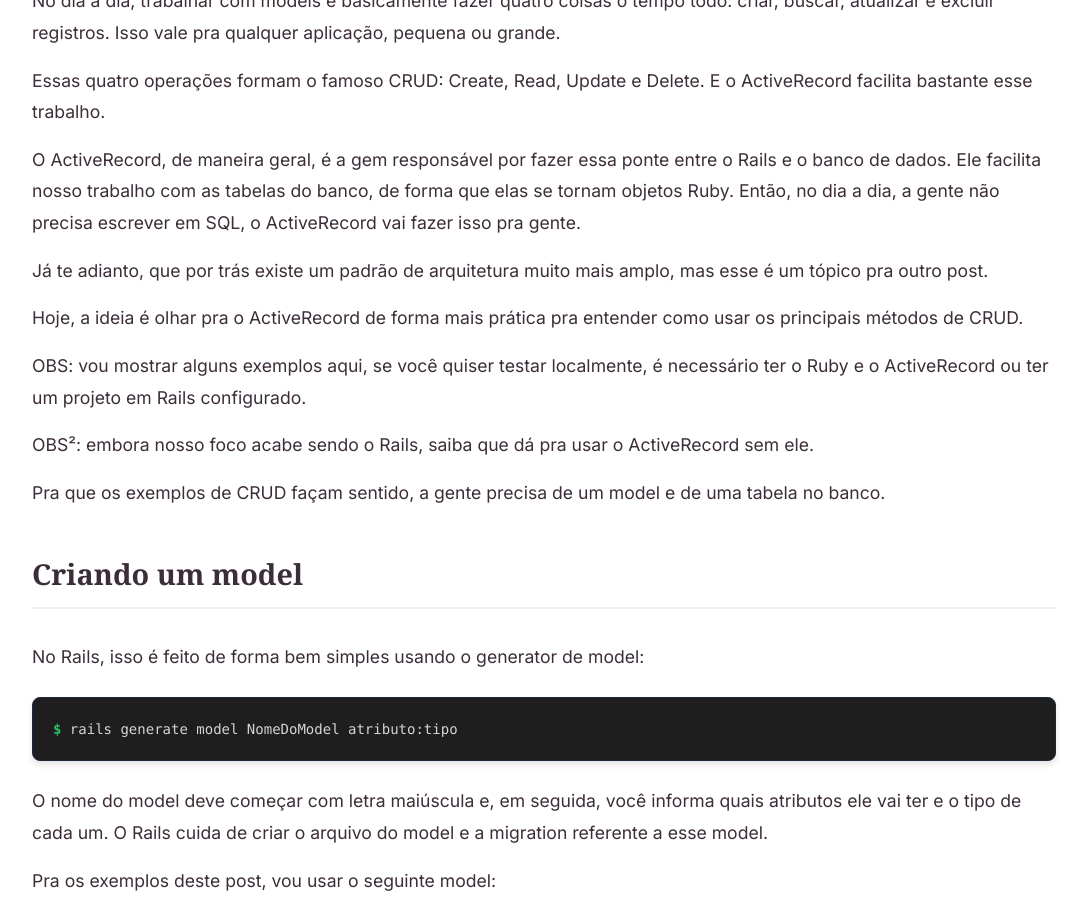
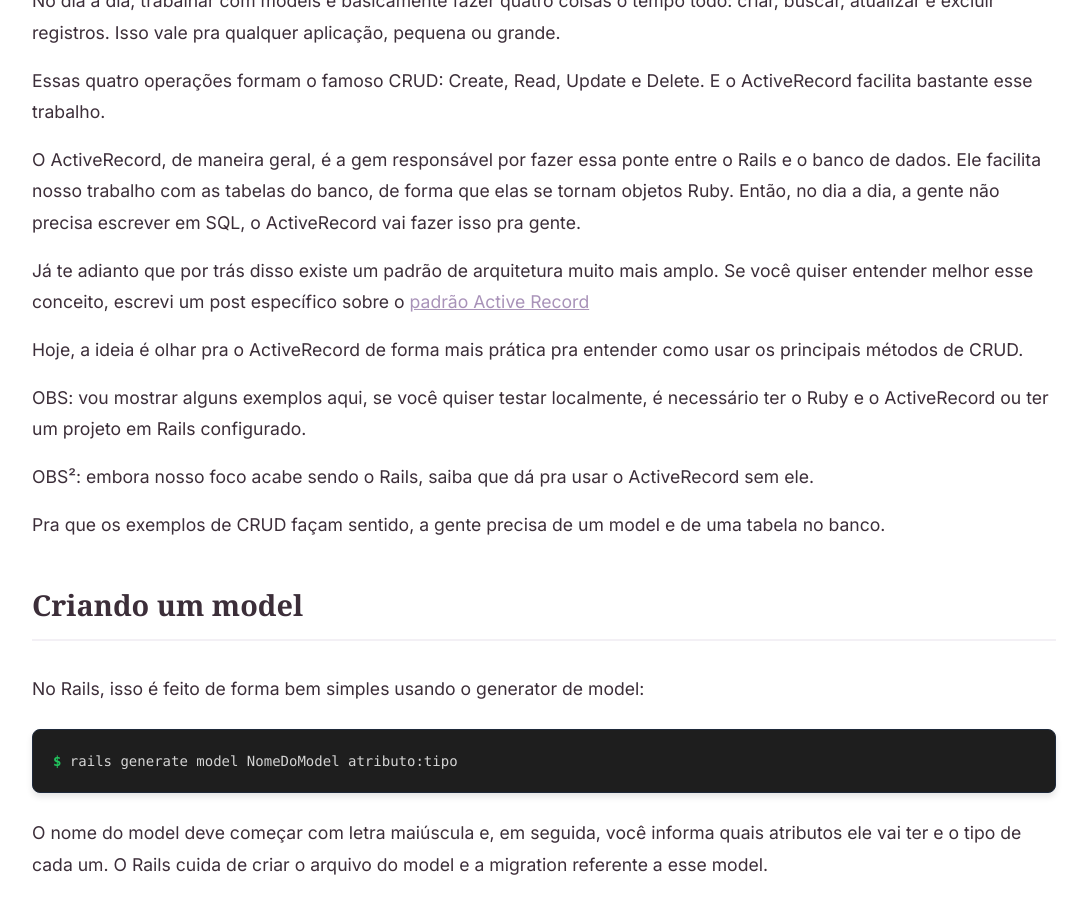
Before and after one commit to marquesaline/marquesaline, a Jekyll site: the page built from _posts/2026-01-30-models-rails.md, in a window 1280 px wide and 900 px high, scrolled down 623 px. Shown: the whole window, without its empty margins (96-1183 px from the left). Built offline with Jekyll 4.4.1, drawn with Linux system fonts in a browser that asks for light colours; some web fonts are replaced.

Commit message:
Add link to another post

```diff
--- a/_posts/2026-01-30-models-rails.md
+++ b/_posts/2026-01-30-models-rails.md
@@ -17,7 +17,7 @@
 
 O ActiveRecord, de maneira geral, é a gem responsável por fazer essa ponte entre o Rails e o banco de dados. Ele facilita nosso trabalho com as tabelas do banco, de forma que elas se tornam objetos Ruby. Então, no dia a dia, a gente não precisa escrever em SQL, o ActiveRecord vai fazer isso pra gente.
 
-Já te adianto, que por trás existe um padrão de arquitetura muito mais amplo, mas esse é um tópico pra outro post.
+Já te adianto que por trás disso existe um padrão de arquitetura muito mais amplo. Se você quiser entender melhor esse conceito, escrevi um post específico sobre o [padrão Active Record](/padrao-active-record)
 
 Hoje, a ideia é olhar pra o ActiveRecord de forma mais prática pra entender como usar os principais métodos de CRUD.
 
```
